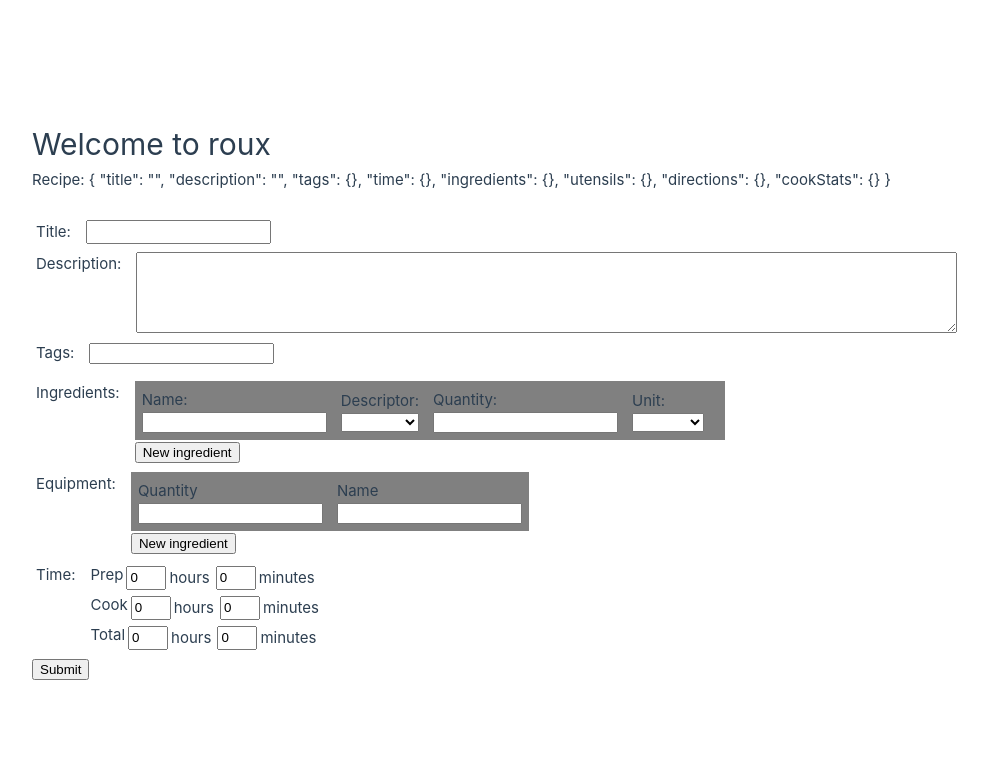
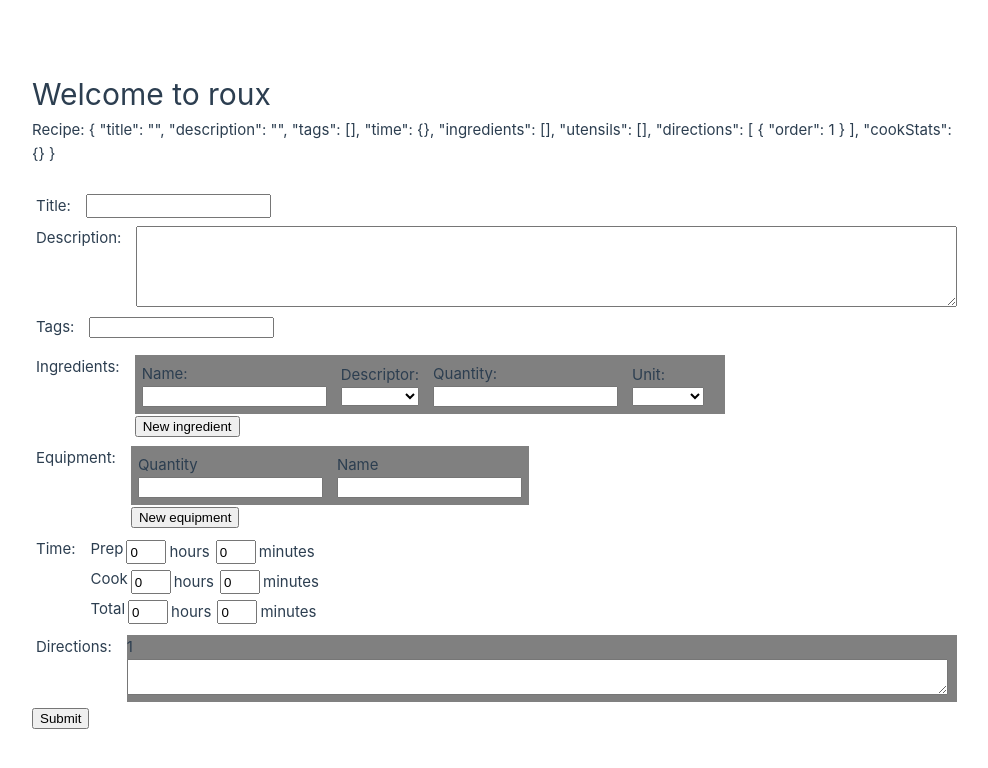
Before and after one commit to andrewchupka/roux-mono, a Vue app in the folder roux-vue/: page / in a window 1280 px wide. Shown: the top 768 px of the page, without its empty margins (0-988 px from the left). Built offline with nearby package versions, Linux system fonts and the light colour scheme.

Commit message:
8678mw7cr: Added directions input to the form

```diff
--- a/roux-vue/src/components/RecipeEntry.vue
+++ b/roux-vue/src/components/RecipeEntry.vue
@@ -31,6 +31,10 @@
       <label for="time">Time: </label>
       <CookTimeInput id='time' ref="time"></CookTimeInput>
     </div>
+    <div>
+      <label for="instructions">Directions: </label>
+      <DirectionInput id="directions" ref="directions" :steps="recipe.directions"></DirectionInput>
+    </div>
   </div>
   <button @click="submitRecipe">Submit</button>
 </template>
@@ -41,9 +45,10 @@
 import IngredientsInput from './ingredients/IngredientsInput.vue';
 import EquipmentInput from './equipment/EquipmentInput.vue';
 import CookTimeInput from './time/CookTimeInput.vue';
+import DirectionInput from './directions/DirectionsInput.vue'
 
 export default {
-  components: { TagInput, IngredientsInput, EquipmentInput, CookTimeInput },
+  components: { TagInput, IngredientsInput, EquipmentInput, CookTimeInput, DirectionInput },
   data() {
     return {
       recipe: makeRecipe()
--- /dev/null
+++ b/roux-vue/src/components/directions/DirectionsInput.vue
@@ -0,0 +1,48 @@
+<template>
+  <div class="directionGroup">
+    <div v-for="(item, index) in steps" :key="index">
+      <label :for="index">{{ index + 1 }}</label>
+      <textarea
+        :id="index"
+        :ref="index"
+        @keyup="addDirection(index, item)"
+        v-model="item['step']"
+        cols="100"
+        rows="2">
+      </textarea>
+    </div>
+  </div>
+</template>
+
+<script>
+export default {
+  name: "DirectionInput",
+  props: {
+    steps: Array
+  },
+
+  methods: {
+    addDirection(index, item) {
+      item.step = item.step.replace("\n", "");
+
+      if (this.steps[index + 1] === undefined) {
+        this.steps.push({order: index + 2})
+      }
+    }
+  }
+}
+</script>
+
+<style scoped>
+  label {
+    padding-right: 15px;
+  }
+
+  .directionGroup {
+    display: flex;
+    flex-wrap: wrap;
+    align-items: center;
+    justify-content: space-around;
+    background-color: gray;
+  }
+</style>
--- a/roux-vue/src/components/equipment/EquipmentInput.vue
+++ b/roux-vue/src/components/equipment/EquipmentInput.vue
@@ -7,7 +7,7 @@
       @equipmentRemove="removeEquipment(index)">
     </EquipmentLineItem>
 
-    <button @click="this.addEquipment">New ingredient</button>
+    <button @click="this.addEquipment">New equipment</button>
   </div>
 </template>
 
--- a/roux-vue/src/components/tags/TagInput.vue
+++ b/roux-vue/src/components/tags/TagInput.vue
@@ -45,6 +45,7 @@
 <style scoped>
 .tags {
 	display: flex;
+	flex-wrap: wrap;
 	padding: 4px;
 }
 
--- a/roux-vue/src/models/recipe.js
+++ b/roux-vue/src/models/recipe.js
@@ -2,11 +2,11 @@
   return {
     title: "",
     description: "",
-    tags: {},
+    tags: [],
     time: {},
-    ingredients: {},
-    utensils: {},
-    directions: {},
+    ingredients: [],
+    utensils: [],
+    directions: [{order: 1}],
     cookStats: {},
   };
 };
```
